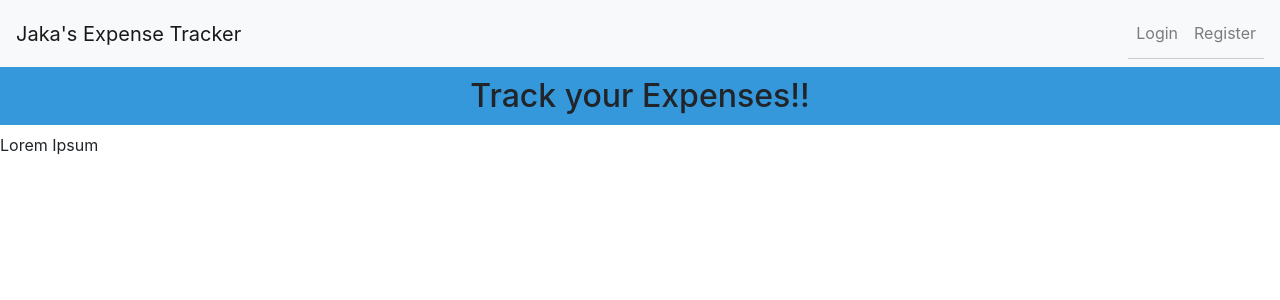
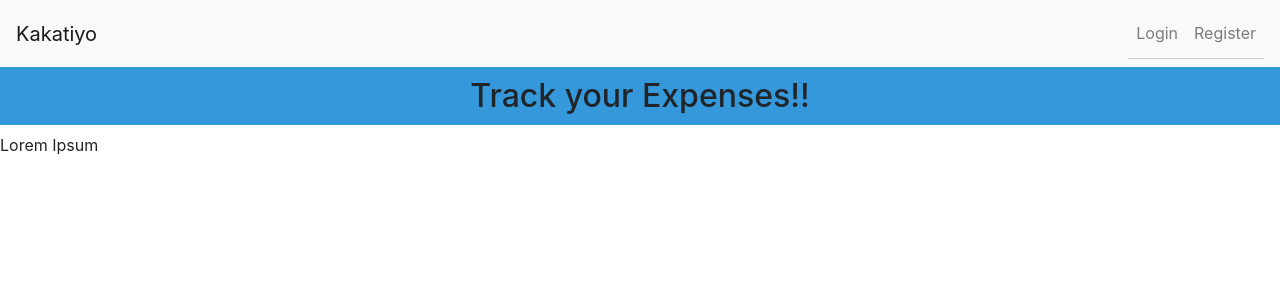
Before and after one commit to PeterOsoo/expense-tracker-cg, a Django app: page / in a window 1280 px wide. Shown: the top 300 px of the page. Run offline with Django 4.2, Linux system fonts and the light colour scheme; some libraries are stand-ins or nearby versions.

Commit message:
update app name

```diff
--- a/tracker/templates/base.html
+++ b/tracker/templates/base.html
@@ -4,7 +4,7 @@
 	<head>
 		<meta charset="UTF-8" />
 		<meta name="viewport" content="width=device-width, initial-scale=1.0" />
-		<title>Expense Tracker</title>
+		<title>Kakatiyo</title>
 		<link rel="stylesheet" href="{% static 'css/styles.css' %}" />
 		<link
 			rel="stylesheet"
--- a/tracker/templates/navbar.html
+++ b/tracker/templates/navbar.html
@@ -1,5 +1,5 @@
 <nav class="navbar navbar-expand-lg navbar-light bg-light">
-	<a class="navbar-brand" href="{% url 'home' %}"> Jaka's Expense Tracker</a>
+	<a class="navbar-brand" href="{% url 'home' %}"> Kakatiyo</a>
 	<button
 		class="navbar-toggler"
 		type="button"
```
